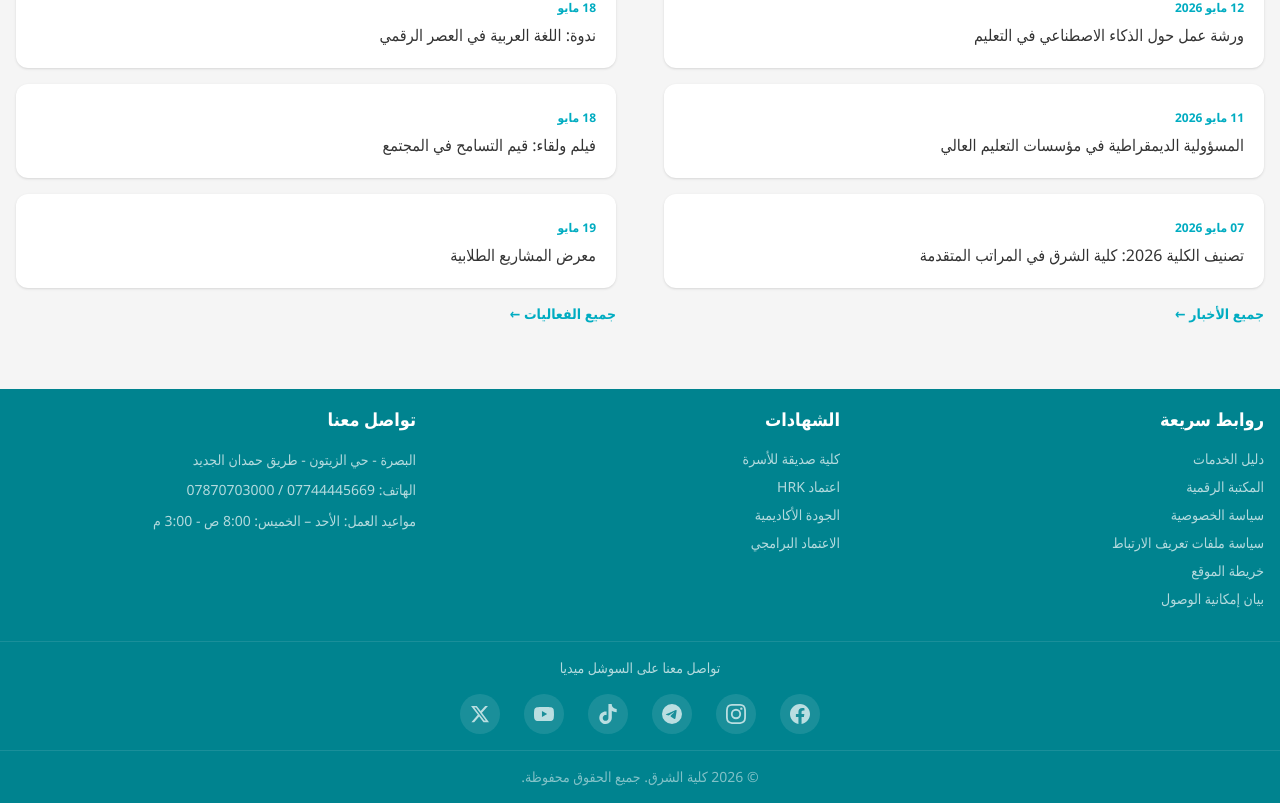
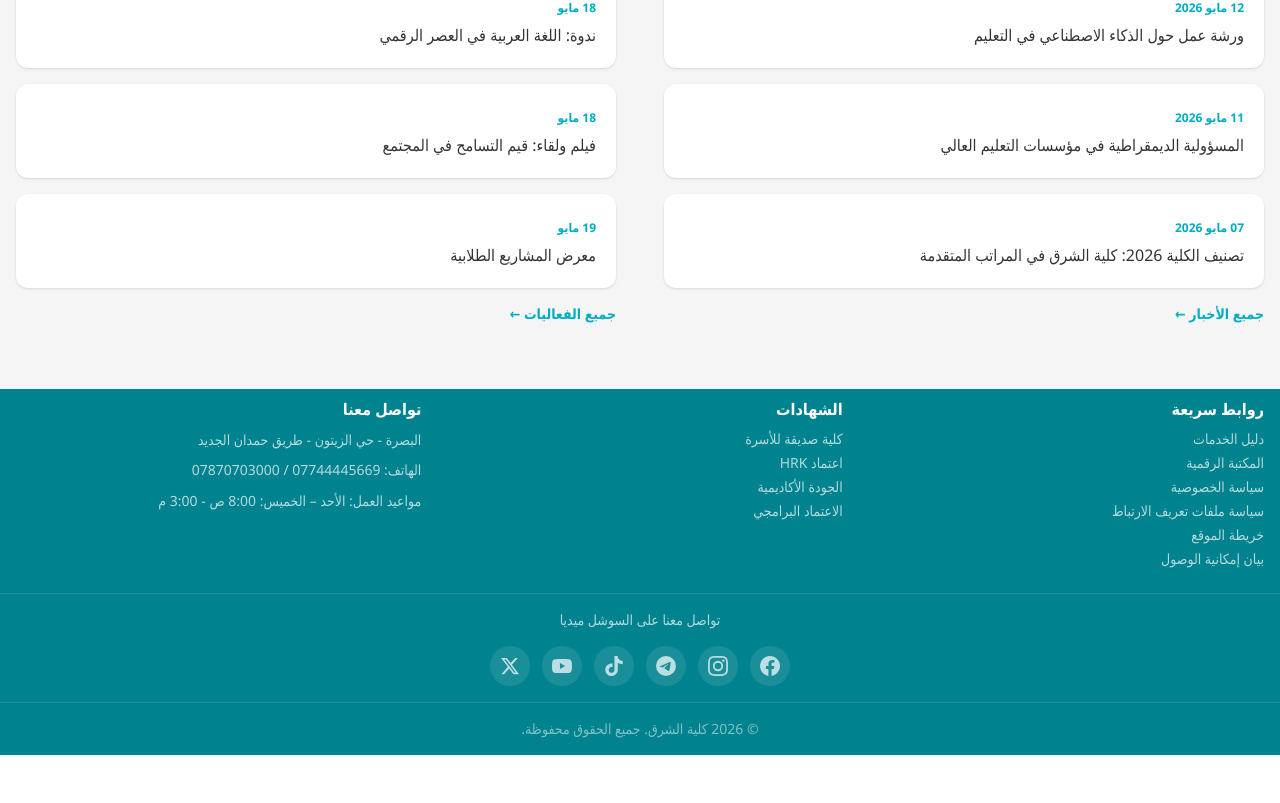
Before and after one commit to Mustafa-ghanim-stack/New-wep-2, a Next.js app: page /ar in a window 1280 px wide. Shown: the part 2247-3050 px from the top of the page. After the commit the page ends 3002 px from the top, so only its background shows below. Built offline with nearby package versions, Linux system fonts and the light colour scheme.

Commit message:
Reduce footer further - smaller titles, spacing

```diff
--- a/src/app/page-content.tsx
+++ b/src/app/page-content.tsx
@@ -403,11 +403,11 @@ function NewsEvents({ news, events, newsTitle, eventsTitle, newsAll, eventsAll }
 function Footer({ footerData, locale }: { footerData: { quicklinks: { title: string; items: string[] }; certificates: { title: string; items: string[] }; contact: { title: string; address: string; phone: string; hours: string }; social_title: string; copyright: string; social?: Record<string, string> }; locale: string }) {
   return (
     <footer className="bg-primary-dark text-white">
-      <div className="max-w-7xl mx-auto px-4 pt-4 pb-8">
-        <div className="grid md:grid-cols-3 gap-6">
+      <div className="max-w-7xl mx-auto px-4 pt-2 pb-6">
+        <div className="grid md:grid-cols-3 gap-4">
           <div>
-            <h4 className="font-bold text-lg mb-4">{footerData.quicklinks.title}</h4>
-            <ul className="space-y-2 text-sm">
+            <h4 className="font-bold text-base mb-2">{footerData.quicklinks.title}</h4>
+            <ul className="space-y-1 text-sm">
               {footerData.quicklinks.items.map((link) => (
                 <li key={link}>
                   <a href="#" className="text-white/70 hover:text-white transition-colors">{link}</a>
@@ -417,8 +417,8 @@ function Footer({ footerData, locale }: { footerData: { quicklinks: { title: str
           </div>
 
           <div>
-            <h4 className="font-bold text-lg mb-4">{footerData.certificates.title}</h4>
-            <ul className="space-y-2 text-sm">
+            <h4 className="font-bold text-base mb-2">{footerData.certificates.title}</h4>
+            <ul className="space-y-1 text-sm">
               {footerData.certificates.items.map((cert) => (
                 <li key={cert}>
                   <a href="#" className="text-white/70 hover:text-white transition-colors">{cert}</a>
@@ -428,7 +428,7 @@ function Footer({ footerData, locale }: { footerData: { quicklinks: { title: str
           </div>
 
           <div>
-            <h4 className="font-bold text-lg mb-4">{footerData.contact.title}</h4>
+            <h4 className="font-bold text-base mb-2">{footerData.contact.title}</h4>
             <address className="not-italic text-white/70 text-sm leading-relaxed">
               <p>{footerData.contact.address}</p>
               <p className="mt-2">{footerData.contact.phone}</p>
@@ -440,7 +440,7 @@ function Footer({ footerData, locale }: { footerData: { quicklinks: { title: str
       <div className="border-t border-white/10 py-4">
         <div className="max-w-7xl mx-auto px-4 flex flex-col items-center gap-4">
           <p className="text-white/70 text-sm font-medium">{footerData.social_title}</p>
-          <div className="flex items-center justify-center gap-6">
+          <div className="flex items-center justify-center gap-3">
             <SocialIcon href={footerData.social?.facebook || "#"} name="فيسبوك" bg="hover:bg-[#1877F2]"><FacebookIcon /></SocialIcon>
             <SocialIcon href={footerData.social?.instagram || "#"} name="إنستغرام" bg="hover:bg-[#E4405F]"><InstagramIcon /></SocialIcon>
             <SocialIcon href={footerData.social?.telegram || "#"} name="تيلغرام" bg="hover:bg-[#0088CC]"><TelegramIcon /></SocialIcon>
```
